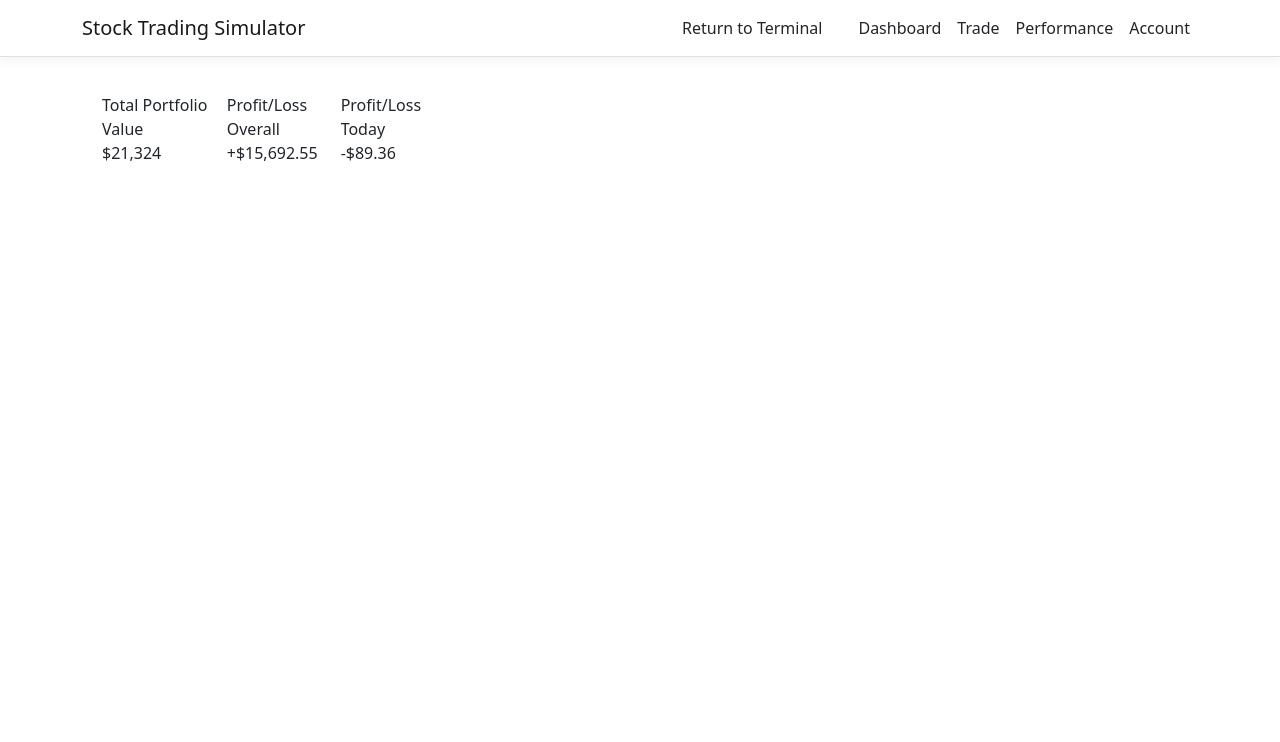
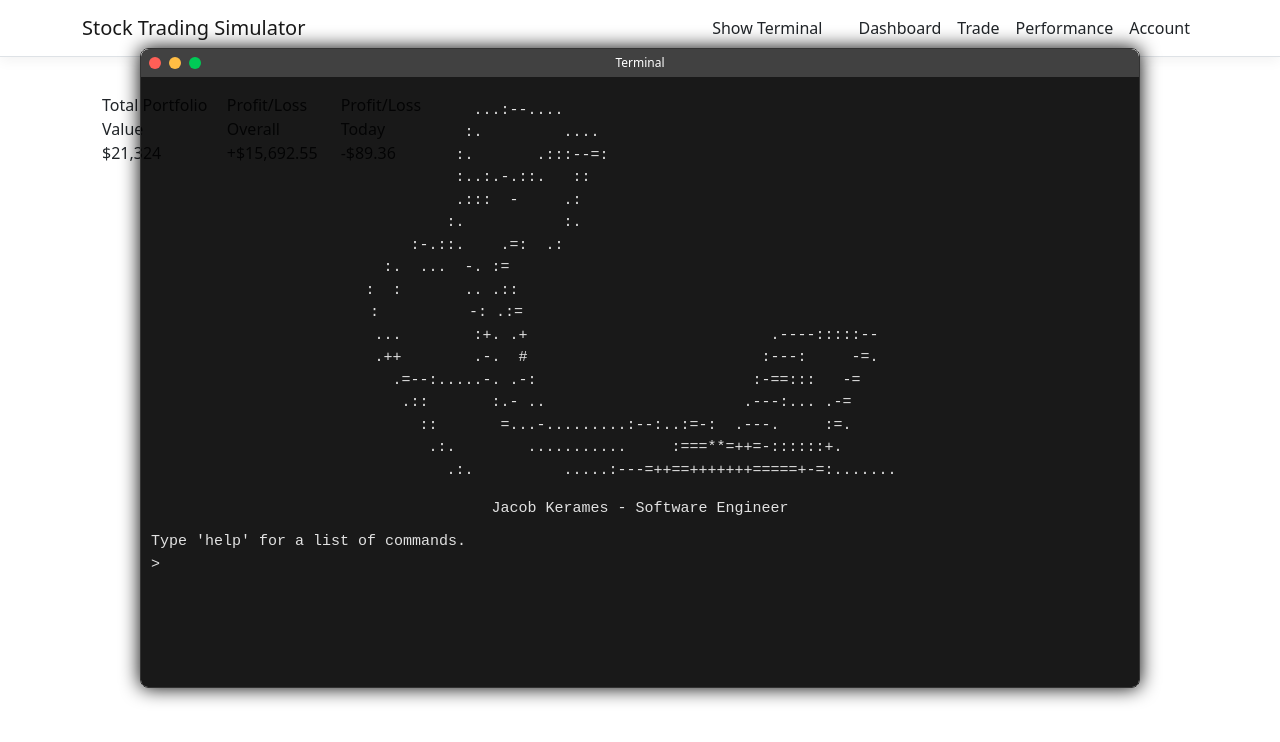
Before and after one commit to JacobKerames/PortfolioWebApp, a React (Create React App) app in the folder ClientApp/: page /stock-trading-sim in a window 1280 px wide. Shown: the top 742 px of the page. Built offline with nearby package versions, Linux system fonts and the light colour scheme.

Commit message:
Made TerminalWindow component available globally

```diff
--- a/ClientApp/src/App.js
+++ b/ClientApp/src/App.js
@@ -2,7 +2,9 @@ import React, { Component } from 'react';
 import { Route, Routes } from 'react-router-dom';
 import AppRoutes from './AppRoutes';
 import { Layout } from './components/Layout';
+import Home from './components/Home';
 import TerminalWindow from './components/TerminalComponents/TerminalWindow';
+import { TerminalProvider } from './components/TerminalComponents/TerminalContext';
 import { NavMenuProvider } from './components/NavMenuContext';
 import './custom.css';
 
@@ -11,24 +13,29 @@ export default class App extends Component {
 
     render() {
         return (
+            <TerminalProvider>
                 <NavMenuProvider>
+                    <TerminalWindow />
+
                     <Routes>
-                    {/* Define the route for Terminal without Layout */}
-                    <Route path="/" element={<TerminalWindow />} />
+                        <Route path="/" element={<Home />} />
 
-                    {/* Map over the rest of the routes and apply Layout */}
                         {AppRoutes.map((route, index) => {
                             const { element, path } = route;
-                        // Check if the current route is not the Terminal
                             if (path !== "/") {
                                 return (
-                                <Route key={index} path={path} element={<Layout>{element}</Layout>} />
+                                    <Route key={index} path={path} element={
+                                        <Layout>
+                                            {element}
+                                        </Layout>
+                                    }/>
                                 );
                             }
-                        return null; // For the terminal route, we already have an element defined
+                            return null;
                         })}
                     </Routes>
                 </NavMenuProvider>
+            </TerminalProvider>
         );
     }
 }
--- a/ClientApp/src/AppRoutes.js
+++ b/ClientApp/src/AppRoutes.js
@@ -1,10 +1,10 @@
-import TerminalWindow from "./components/TerminalComponents/TerminalWindow";
+import Home from "./components/Home";
 import StockSim from "./components/StockSimComponents/StockSim";
 
 const AppRoutes = [
     {
         index: true,
-        element: <TerminalWindow />
+        element: <Home />
     },
     {
         path: '/stock-trading-sim/*',
--- /dev/null
+++ b/ClientApp/src/components/Home.css
@@ -0,0 +1,4 @@
+body.is-home {
+    background: url('index-background.jpg') top left no-repeat;
+    background-size: cover;
+}
--- /dev/null
+++ b/ClientApp/src/components/Home.js
@@ -0,0 +1,22 @@
+import React, { useEffect } from 'react';
+import './Home.css';
+
+const Home = () => {
+    useEffect(() => {
+        // Add the class to the body element
+        document.body.classList.add('is-home');
+
+        return () => {
+            // Clean up: Remove class
+            document.body.classList.remove('is-home');
+        };
+    }, []);
+
+    return (
+        <div className="home-container">
+            {/* Content */}
+        </div>
+    );
+}
+
+export default Home;
--- a/ClientApp/src/components/NavMenu.js
+++ b/ClientApp/src/components/NavMenu.js
@@ -2,14 +2,19 @@ import React, { useState, useContext } from 'react';
 import { Collapse, Navbar, NavbarBrand, NavbarToggler, NavItem, NavLink } from 'reactstrap';
 import { Link } from 'react-router-dom';
 import { NavMenuContext } from './NavMenuContext';
+import { useTerminalVisibility } from './TerminalComponents/TerminalContext';
 import './NavMenu.css';
 
 const NavMenu = () => {
     const { displayName, navItems } = useContext(NavMenuContext);
+    const { setIsTerminalVisible } = useTerminalVisibility();
     const [collapsed, setCollapsed] = useState(true);
 
-    const toggleNavbar = () => {
-        setCollapsed(!collapsed);
+    const toggleNavbar = () => setCollapsed(!collapsed);
+
+    const handleReturnToTerminalClick = (e) => {
+        e.preventDefault();
+        setIsTerminalVisible(true);
     };
 
     return (
@@ -20,7 +25,7 @@ const NavMenu = () => {
                 <Collapse className="d-sm-inline-flex flex-sm-row-reverse" isOpen={!collapsed} navbar>
                     <ul className="navbar-nav flex-grow">
                         <NavItem className="terminal-return-nav-item">
-                            <NavLink tag={Link} className="text-dark" to="/">Return to Terminal</NavLink>
+                            <NavLink tag={Link} className="text-dark" onClick={handleReturnToTerminalClick}>Show Terminal</NavLink>
                         </NavItem>
                         {navItems.map((item, index) => (
                             <NavItem key={index}>
--- a/ClientApp/src/components/TerminalComponents/Terminal.css
+++ b/ClientApp/src/components/TerminalComponents/Terminal.css
@@ -5,16 +5,15 @@ html, body {
     overflow: hidden;
 }
 
-body.is-terminal-window {
-    background: url('index-background.jpg') top left no-repeat;
-    background-size: cover;
-}
-
 .terminal-window {
+    position: fixed;
+    z-index: 1000;
+    top: 3rem;
+    left: 50%;
+    transform: translateX(-50%);
     width: 90vw;
     height: 90vh;
     max-width: 1000px;
-    margin: 3rem auto 2rem;
     box-shadow: 0 0 1.2rem #000;
     border-radius: 0.5rem;
     overflow: hidden;
@@ -27,7 +26,7 @@ body.is-terminal-window {
         width: 100vw;
         height: 100vh;
         max-width: 100vw;
-        margin: 0;
+        top: 0;
     }
 
 .title-bar {
--- /dev/null
+++ b/ClientApp/src/components/TerminalComponents/TerminalContext.js
@@ -0,0 +1,15 @@
+import React, { createContext, useState, useContext } from 'react';
+
+const TerminalContext = createContext();
+
+export const TerminalProvider = ({ children }) => {
+    const [isTerminalVisible, setIsTerminalVisible] = useState(true);
+
+    return (
+        <TerminalContext.Provider value={{ isTerminalVisible, setIsTerminalVisible }}>
+            {children}
+        </TerminalContext.Provider>
+    );
+};
+
+export const useTerminalVisibility = () => useContext(TerminalContext);
--- a/ClientApp/src/components/TerminalComponents/TerminalWindow.js
+++ b/ClientApp/src/components/TerminalComponents/TerminalWindow.js
@@ -1,10 +1,11 @@
 import React, { useEffect, useState, useRef } from 'react';
 import { useLocation } from 'react-router-dom';
+import { useTerminalVisibility } from './TerminalContext';
 import Terminal from './Terminal';
 import './Terminal.css';
 
 const TerminalWindow = () => {
-    const [isMinimized, setIsMinimized] = useState(false);
+    const { isTerminalVisible, setIsTerminalVisible } = useTerminalVisibility();
     const [isMaximized, setIsMaximized] = useState(false);
     const terminalWindowClass = `terminal-window ${isMaximized ? 'maximized' : ''}`;
     const terminalRef = useRef();
@@ -18,7 +19,7 @@ const TerminalWindow = () => {
                 terminalRef.current.addOutput('Run a project before closing the terminal.\n', 'error');
             } else {
                 terminalRef.current.clearOutputs();
-                setIsMinimized(!isMinimized);
+                setIsTerminalVisible(false);
             }
         }
     };
@@ -29,7 +30,7 @@ const TerminalWindow = () => {
             if (isIndexPage) {
                 terminalRef.current.addOutput('Run a project before minimizing the terminal.\n', 'error');
             } else {
-                setIsMinimized(!isMinimized);
+                setIsTerminalVisible(false);
             }
         }
     };
@@ -48,22 +49,18 @@ const TerminalWindow = () => {
             }
         };
 
-        // Add the class to the body element
-        document.body.classList.add('is-terminal-window');
-
         // Add click event listener to the whole document
         document.addEventListener('click', focusOnTerminalInput);
 
         return () => {
-            // Clean up: Remove class and event listener
-            document.body.classList.remove('is-terminal-window');
+            // Clean up: Remove event listener
             document.removeEventListener('click', focusOnTerminalInput);
         };
     }, []);
 
     return (
         <React.Fragment>
-            {!isMinimized &&
+            {isTerminalVisible &&
                 <div className={terminalWindowClass}>
                     <div className="title-bar">
                         <div className="title-bar-controls">
```
Also changed, not shown: ClientApp/src/components/index-background.jpg (renamed from ClientApp/src/components/TerminalComponents/index-background.jpg), 1 other file (tests, documents, lock files or other folders). Lines whose indentation alone changed are shown as unchanged.
